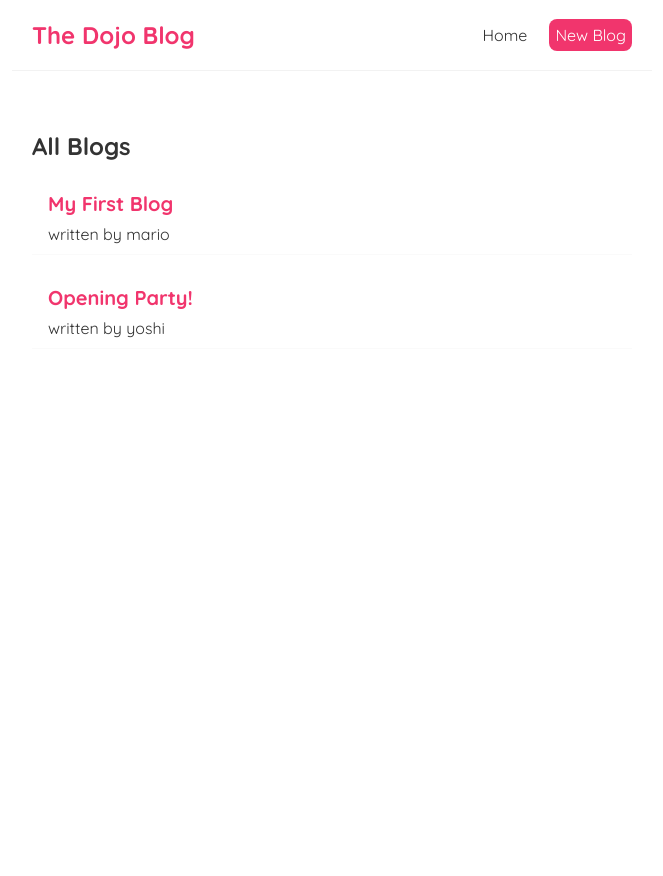
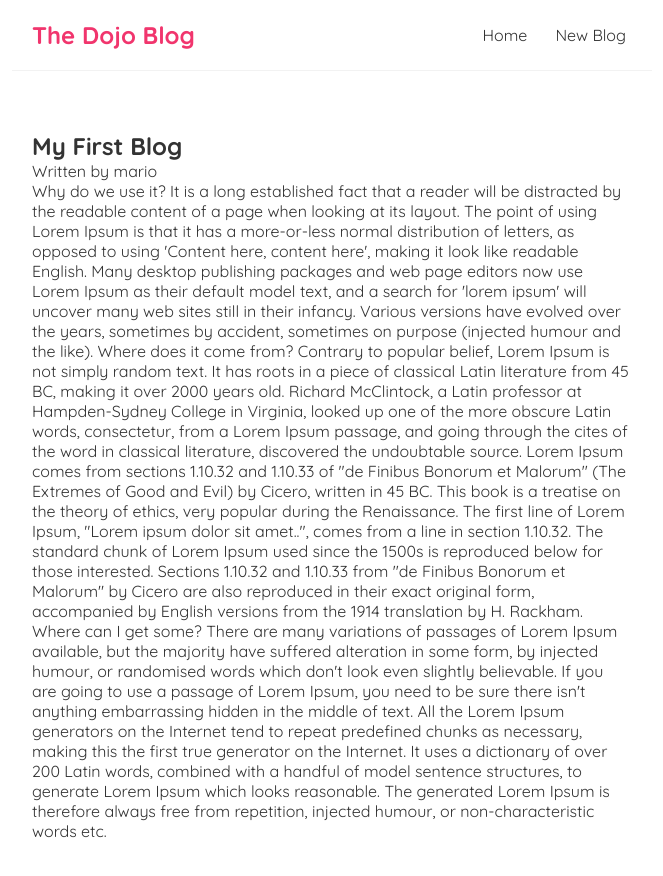
Before and after one commit to chrisart10/react-course, a React (Create React App) app: page /blog/1 in a window 1280 px wide. Shown: the top 876 px of the page, without its empty margins (308-971 px from the left). Before the commit the page ends 800 px from the top, so only its background shows below. Built offline with nearby package versions, Linux system fonts and the light colour scheme; data requests are answered from the project's data file.

Commit message:
Add route parameters and reusing custom hooks

```diff
--- a/src/App.js
+++ b/src/App.js
@@ -1,14 +1,24 @@
 import Navbar from './Navbar';
 import Home from './Home';
+import { BrowserRouter as Router, Route, Routes} from 'react-router-dom';
+import Create from './Create';
+import BlogDetalis from './BlogDetails';
+
 
 function App() {
   return (
-    <div className="App">
-      <Navbar/>
-      <div className="content">
-        <Home/>
+    <Router>
+      <div className="App">
+        <Navbar/>
+        <div className="content">
+          <Routes>
+            <Route path='/'  element={ <Home /> } />
+            <Route path='/create' element={<Create/>}/>
+            <Route path='/blog/:id' element={<BlogDetalis/>}/>
+          </Routes>
+        </div>
       </div>
-    </div>
+    </Router>
   );
 }
 
--- /dev/null
+++ b/src/BlogDetails.js
@@ -0,0 +1,21 @@
+import {useParams} from 'react-router-dom'
+import useFetch from './useFetch';
+const BlogDetalis = () => {
+    const {id} = useParams()
+    const {data:blog,error,isPeding} = useFetch('http://localhost:8000/blogs/'+ id)
+    return (
+        <div className="blog-details">
+            {isPeding && <div>Loading...</div>}
+            {error && <div>{error}</div>}
+            {blog &&
+                <article>
+                    <h2>{blog.title}</h2>
+                    <p>Written by {blog.author}</p>
+                    <div>{blog.body}</div>
+                </article>
+            }
+        </div>
+     );
+}
+
+export default BlogDetalis;
--- a/src/Blogs.js
+++ b/src/Blogs.js
@@ -1,11 +1,14 @@
+import {Link} from 'react-router-dom'
 const BlogsList = ({blogs,title}) => {
     return (
         <div className="blog-list">
             <h2>{title}</h2>
             {blogs.map((blog)=>(
                 <div className="blog-preview" key={blog.id}>
-                    <h2>{blog.title}</h2>
-                    <p>written by {blog.author}</p>
+                    <Link to={'/blog/'+blog.id}>
+                        <h2>{blog.title}</h2>
+                        <p>written by {blog.author}</p>
+                    </Link>
 
                 </div>
             ))}
--- /dev/null
+++ b/src/Create.js
@@ -0,0 +1,9 @@
+const Create = () => {
+    return (
+        <div className="create">
+            <h2>Add a new Blog</h2>
+        </div>
+     );
+}
+
+export default Create;
--- a/src/Navbar.js
+++ b/src/Navbar.js
@@ -1,17 +1,15 @@
+import { Link } from 'react-router-dom'
+
 const Navbar = () => {
     return (
         <nav className="navbar">
             <h1>The Dojo Blog</h1>
             <div className="links">
-                <a href="/">Home</a>
-                <a href="/create" style={{
-                    color:'white',
-                    backgroundColor:'#f1356d',
-                    borderRadius:'8px'
-                }}>New Blog</a>
+                <Link to="/">Home</Link>
+                <Link to="/create">New Blog</Link>
             </div>
         </nav>
-     );
+    );
 }
 
 export default Navbar;
--- a/src/index.css
+++ b/src/index.css
@@ -56,3 +56,7 @@
   color: #f1356d;
   margin-bottom: 8px;
 }
+
+.blog-preview a{
+  text-decoration: none;
+}
```
